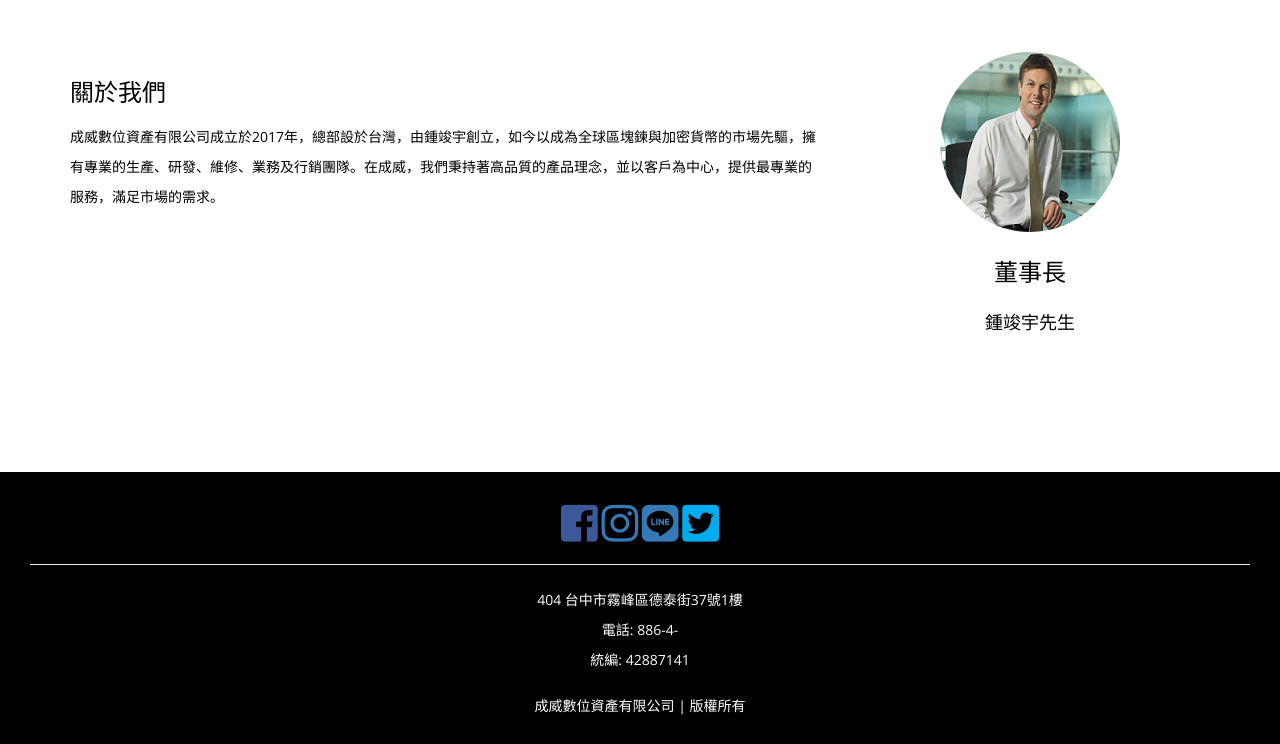
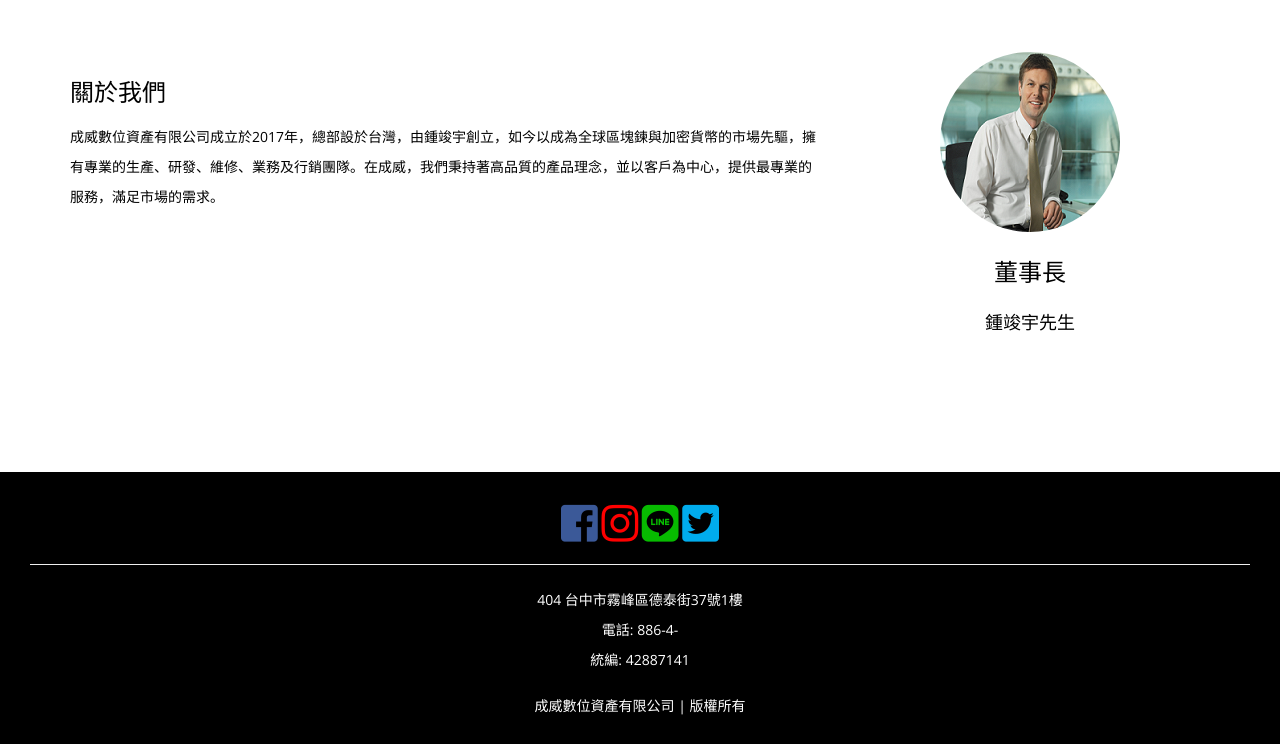
Before and after one commit to ydn2856/caculate-house, a plain HTML site: page index.html in a window 1280 px wide. Shown: the part 1751-2495 px from the top of the page. Drawn offline with nearby package versions, Linux system fonts and the light colour scheme; files whose address does not match are found by name.

Commit message:
edit icon

```diff
--- a/index.html
+++ b/index.html
@@ -11,6 +11,7 @@
     <meta name="viewport" content="width=device-width, initial-scale=1, maximum-scale=1">
     <meta name="description" content="">
     <meta name="author" content="">
+    <link rel="icon" type="image/png" href="favicon.png" />
     <!--[if IE]>
         <meta http-equiv="X-UA-Compatible" content="IE=edge,chrome=1">
         <![endif]-->
@@ -161,8 +162,8 @@
         <div class="row">
             <div class="col-md-12 text-center">
                 <a href="#"><i class="fab fa-facebook-square fa-3x color-facebook"></i></a>
-                <a href="#"><i class="fab fa-instagram fa-3x color-instagram"></i></a>
-                <a href="#"><i class="fab fa-line fa-3x color-line"></i></a>
+                <a href="#"><i class="fab fa-instagram fa-3x color-red"></i></a>
+                <a href="#"><i class="fab fa-line fa-3x color-green"></i></a>
                 <a href="#"><i class="fab fa-twitter-square fa-3x color-twitter"></i></a>
                 <hr>
                 <p>
```
Also changed, not shown: favicon.png (added).
